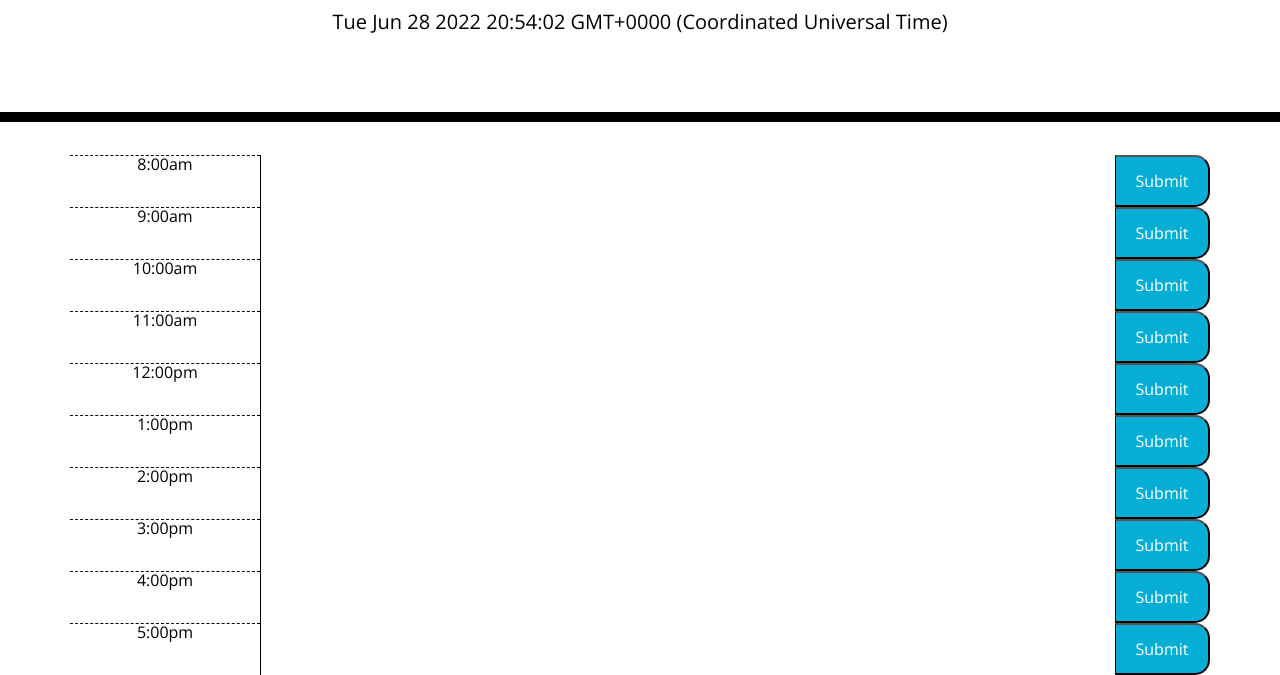
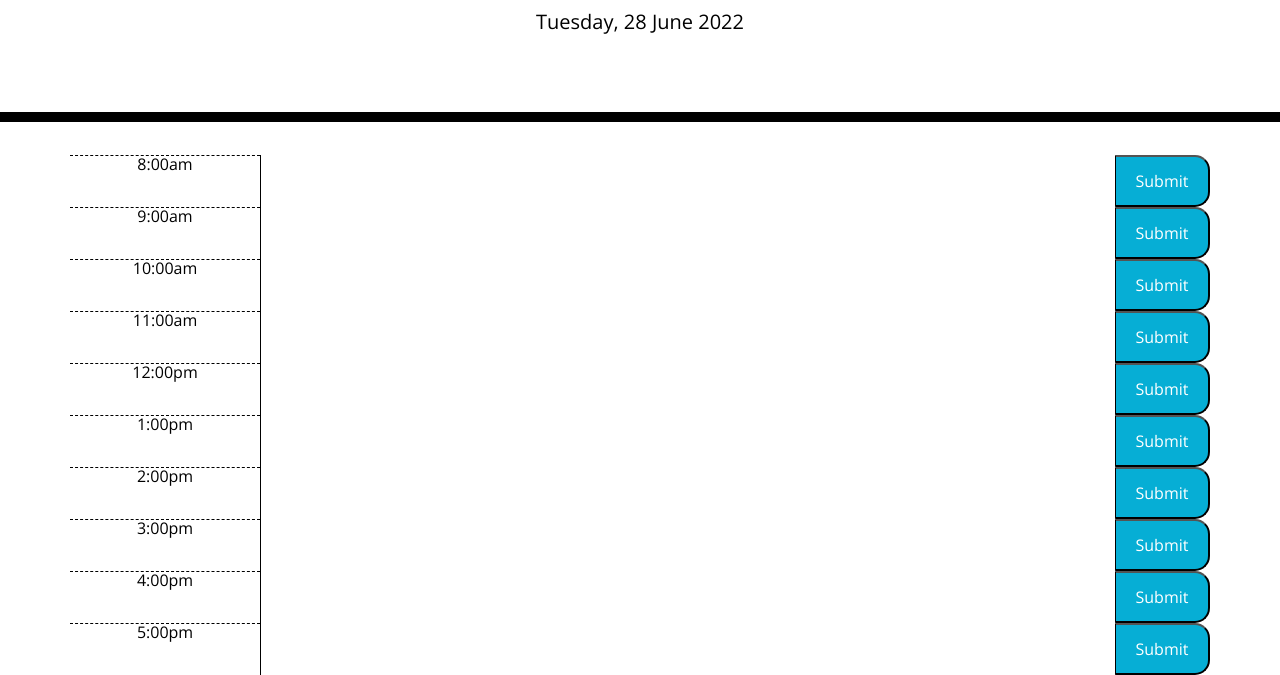
Before and after one commit to SuB-GH/daily-scheduler, a plain HTML site: page index.html in a window 1280 px wide. Shown: the part 182-857 px from the top of the page. Drawn offline with nearby package versions, Linux system fonts and the light colour scheme.

Commit message:
edit header date with moment.js

```diff
--- a/assets/js/script.js
+++ b/assets/js/script.js
@@ -1,10 +1,21 @@
 
 //display current date in header
-var rightNow = new Date();
-var numHours = 1
+var rightNow = moment().format("dddd, DD MMMM YYYY");
+console.log(rightNow);
 
 let header = document.querySelector("#currentDay");
 header.innerText = rightNow;
+
+var numHours = 1
+
+// var rightNow = new Date();
+
+
+
+
+// dateDay.textContent = currentDate.format("MMM DD, YYYY - hh:mm:ss a");
+
+// console.log(currentDate);
 
 function classes(i) {
 
--- a/index.html
+++ b/index.html
@@ -74,8 +74,9 @@
       </div>
     </div>
 
-    <script src="./assets/js/script.js"></script>
+
     <script src="https://code.jquery.com/jquery-3.4.1.min.js"></script>
     <script src="https://cdnjs.cloudflare.com/ajax/libs/moment.js/2.24.0/moment.min.js"></script>
+    <script src="./assets/js/script.js"></script>
   </body>
 </html>
```
